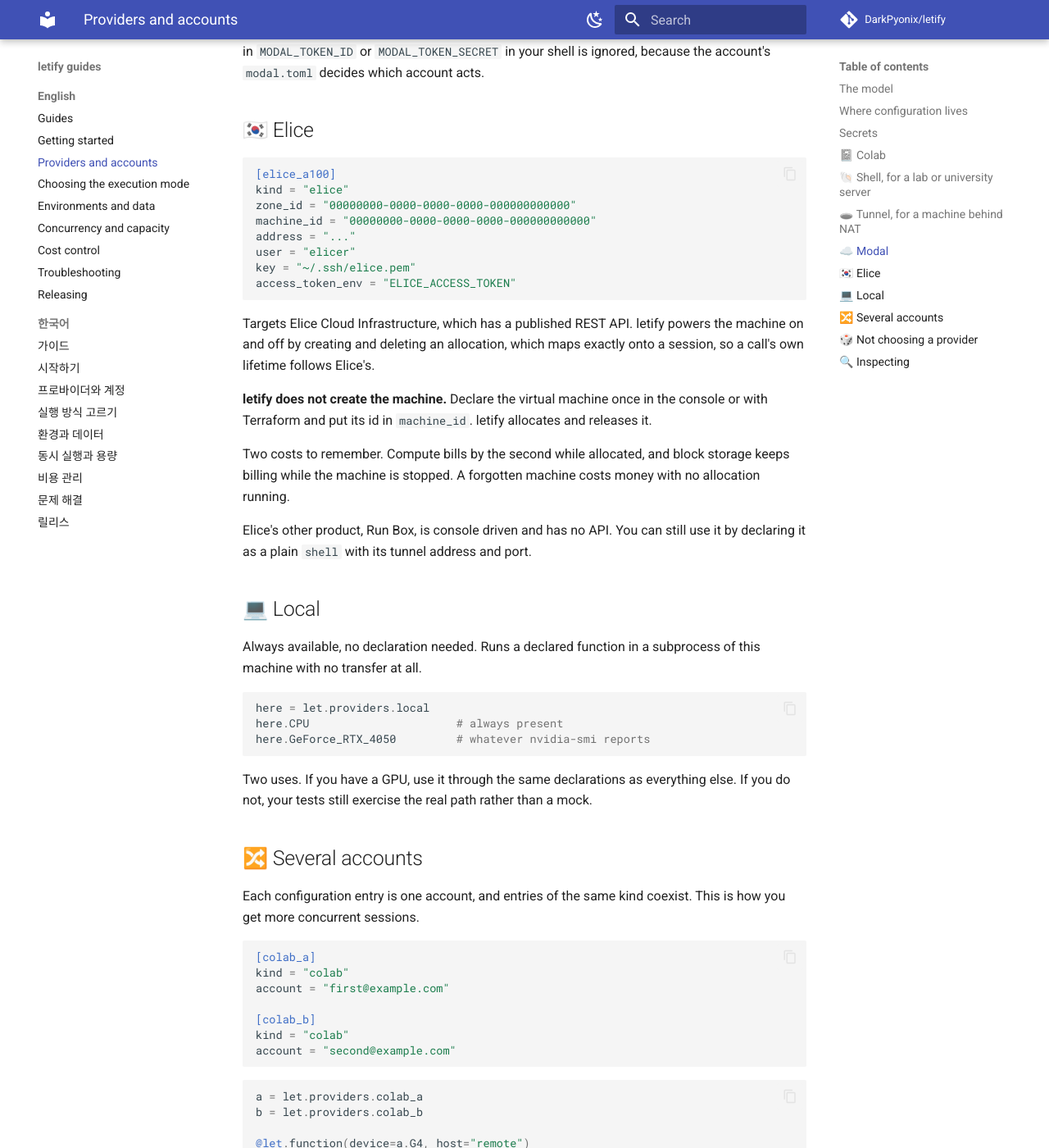
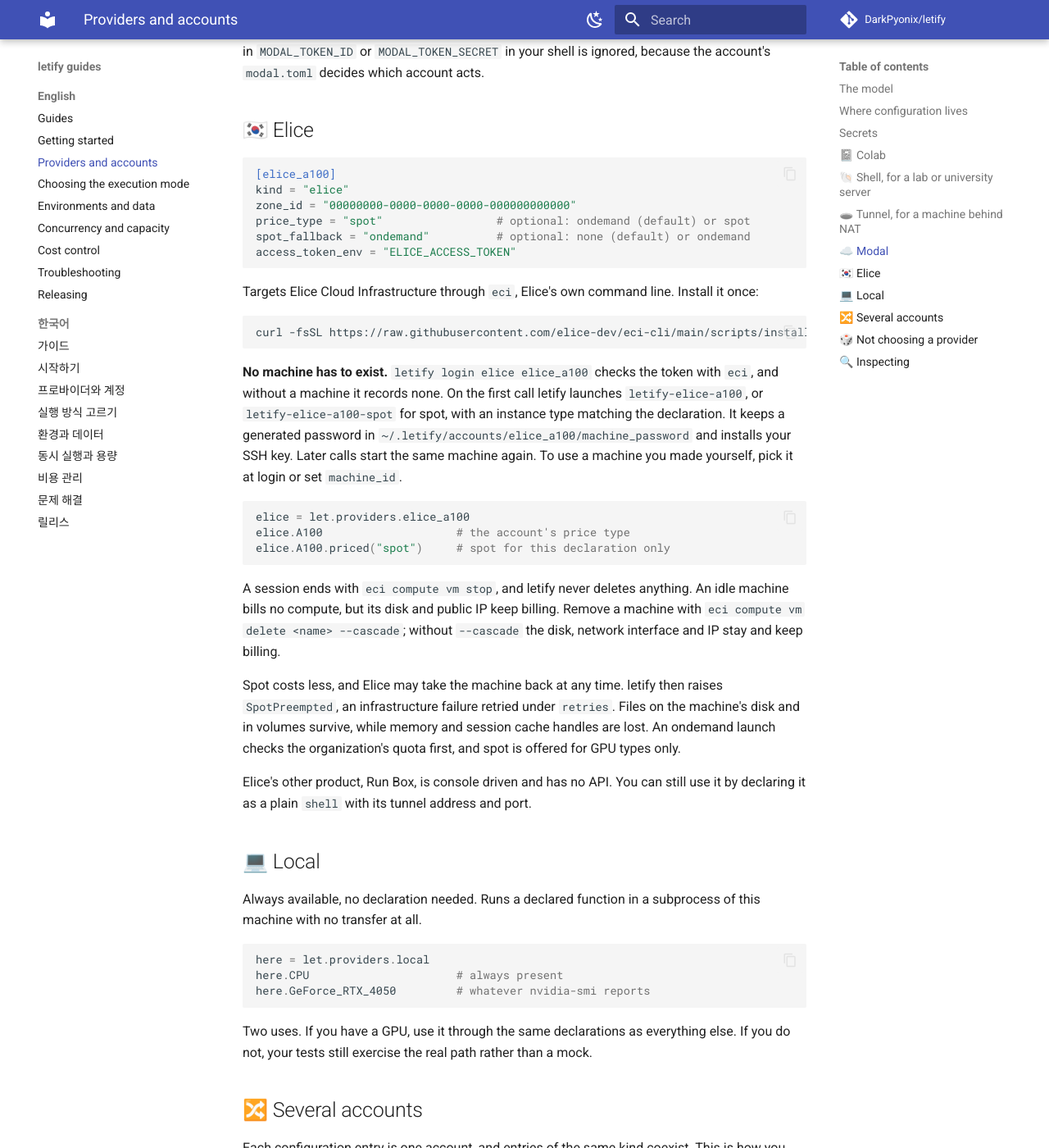
Before and after one commit to DarkPyonix/letify, an MkDocs documentation site: the page built from docs/guide/02-providers.md, in a window 1280 px wide and 1400 px high, scrolled down 5963 px. Shown: the whole window at 82% size. Built offline with MkDocs 1.6.1 and Material for MkDocs 9.7.7, drawn with Linux system fonts in a browser that asks for light colours; comment, search, counter and statistics services are not loaded.

Commit message:
Docs: Describe Elice machines created through eci in the provider guides

````diff
--- a/docs/guide/02-providers.md
+++ b/docs/guide/02-providers.md
@@ -221,18 +221,28 @@
 [elice_a100]
 kind = "elice"
 zone_id = "00000000-0000-0000-0000-000000000000"
-machine_id = "00000000-0000-0000-0000-000000000000"
-address = "..."
-user = "elicer"
-key = "~/.ssh/elice.pem"
+price_type = "spot"                 # optional: ondemand (default) or spot
+spot_fallback = "ondemand"          # optional: none (default) or ondemand
 access_token_env = "ELICE_ACCESS_TOKEN"
 ```
 
-Targets Elice Cloud Infrastructure, which has a published REST API. letify powers the machine on and off by creating and deleting an allocation, which maps exactly onto a session, so a call's own lifetime follows Elice's.
+Targets Elice Cloud Infrastructure through `eci`, Elice's own command line. Install it once:
 
-**letify does not create the machine.** Declare the virtual machine once in the console or with Terraform and put its id in `machine_id`. letify allocates and releases it.
+```bash
+curl -fsSL https://raw.githubusercontent.com/elice-dev/eci-cli/main/scripts/install.sh | sh
+```
 
-Two costs to remember. Compute bills by the second while allocated, and block storage keeps billing while the machine is stopped. A forgotten machine costs money with no allocation running.
+**No machine has to exist.** `letify login elice elice_a100` checks the token with `eci`, and without a machine it records none. On the first call letify launches `letify-elice-a100`, or `letify-elice-a100-spot` for spot, with an instance type matching the declaration. It keeps a generated password in `~/.letify/accounts/elice_a100/machine_password` and installs your SSH key. Later calls start the same machine again. To use a machine you made yourself, pick it at login or set `machine_id`.
+
+```python
+elice = let.providers.elice_a100
+elice.A100                    # the account's price type
+elice.A100.priced("spot")     # spot for this declaration only
+```
+
+A session ends with `eci compute vm stop`, and letify never deletes anything. An idle machine bills no compute, but its disk and public IP keep billing. Remove a machine with `eci compute vm delete <name> --cascade`; without `--cascade` the disk, network interface and IP stay and keep billing.
+
+Spot costs less, and Elice may take the machine back at any time. letify then raises `SpotPreempted`, an infrastructure failure retried under `retries`. Files on the machine's disk and in volumes survive, while memory and session cache handles are lost. An ondemand launch checks the organization's quota first, and spot is offered for GPU types only.
 
 Elice's other product, Run Box, is console driven and has no API. You can still use it by declaring it as a plain `shell` with its tunnel address and port.
 
````
Also changed, not shown: PROJECT.md (+1 -1 lines), docs/guide/ko/02-프로바이더.md (+17 -7 lines).
